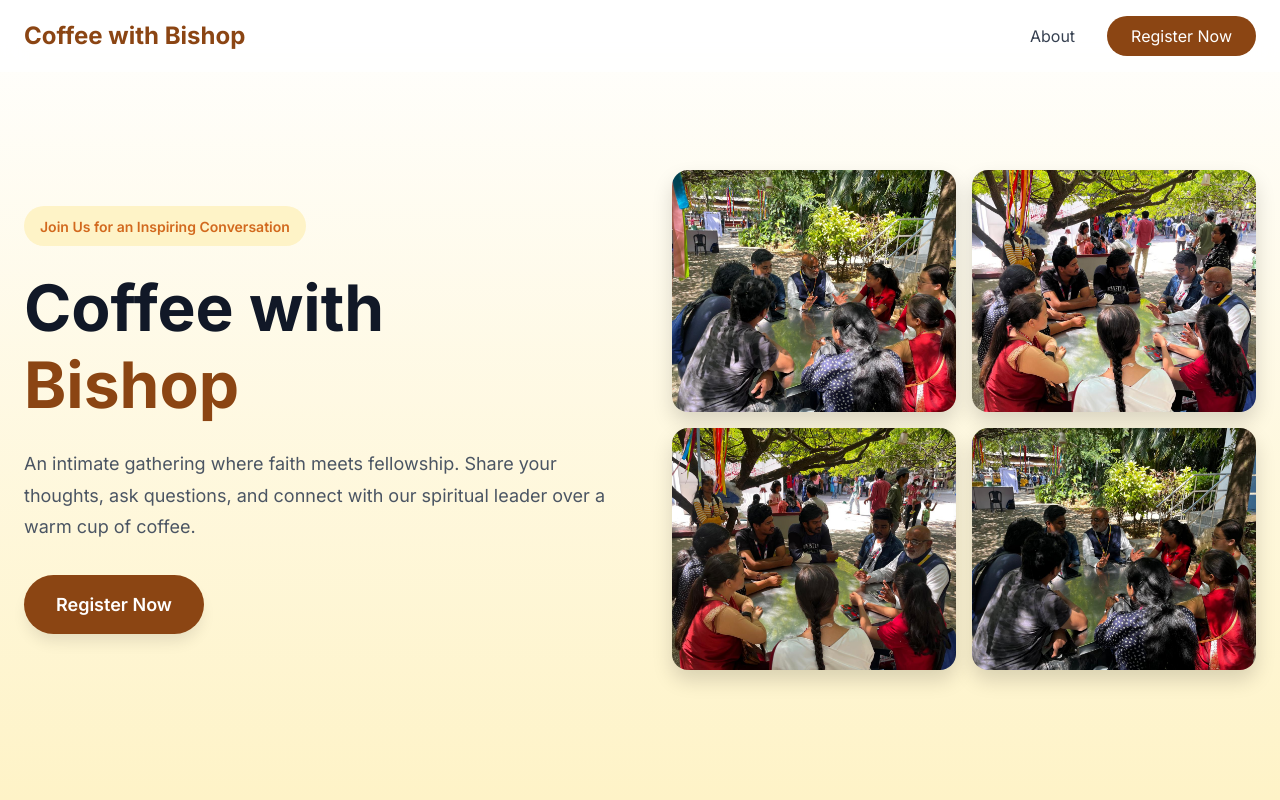
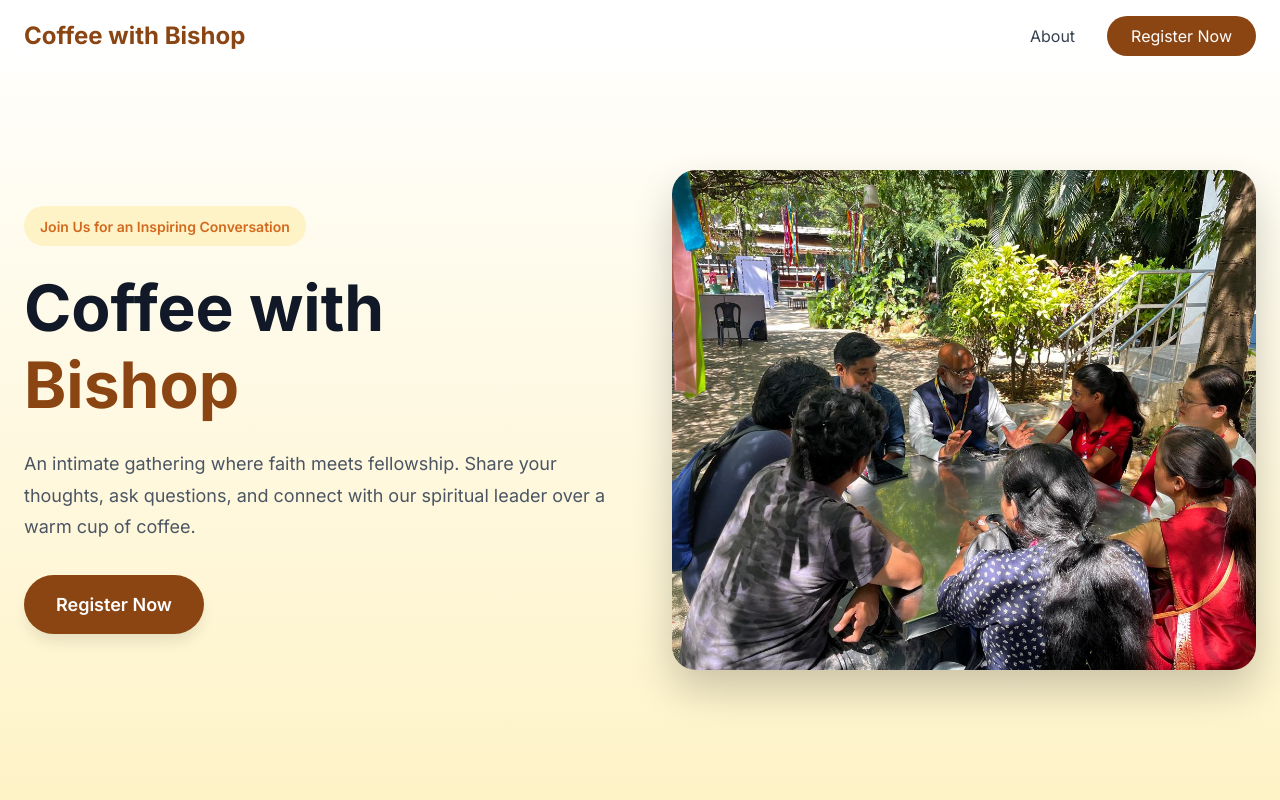
Before and after one commit to thomasjojacob04/coffee-with-bishop, a Vue app in the folder frontend/: page / in a window 1280 px wide. Shown: the top 800 px of the page. Built offline with nearby package versions, Linux system fonts and the light colour scheme.

Commit message:
updated photo

```diff
--- a/frontend/src/views/HomePage.vue
+++ b/frontend/src/views/HomePage.vue
@@ -8,28 +8,17 @@ const collageImages = ref([]);
 
 const loadImages = async () => {
   try {
-    // Try to load images from the public/images folder
-    const imageFiles = [
-      '/images/coffee1.jpeg',
-      '/images/coffee2.jpeg',
-      '/images/coffee3.jpeg',
-      '/images/coffee4.jpeg'
-    ];
-
-    // You can add more images if available
-    collageImages.value = imageFiles.map((path, index) => ({
-      id: index + 1,
-      url: path,
-      alt: `Coffee gathering ${index + 1}`
-    }));
+    // Try to load single image from the public/images folder
+    collageImages.value = [{
+      id: 1,
+      url: '/images/coffee1.jpeg',
+      alt: 'Coffee gathering with Bishop'
+    }];
   } catch (error) {
     console.error('Error loading images:', error);
-    // Fallback to placeholder images if local images fail
+    // Fallback to placeholder image if local image fails
     collageImages.value = [
-      { id: 1, url: 'https://images.unsplash.com/photo-1511920170033-f8396924c348?w=400', alt: 'Coffee gathering 1' },
-      { id: 2, url: 'https://images.unsplash.com/photo-1509042239860-f550ce710b93?w=400', alt: 'Coffee gathering 2' },
-      { id: 3, url: 'https://images.unsplash.com/photo-1514432324607-a09d9b4aefdd?w=400', alt: 'Coffee gathering 3' },
-      { id: 4, url: 'https://images.unsplash.com/photo-1495474472287-4d71bcdd2085?w=400', alt: 'Coffee gathering 4' }
+      { id: 1, url: 'https://images.unsplash.com/photo-1511920170033-f8396924c348?w=800', alt: 'Coffee gathering with Bishop' }
     ];
   }
 };
@@ -100,14 +89,13 @@ const scrollToSection = (sectionId) => {
         </div>
 
         <div class="hero-image-container">
-          <div class="collage-grid">
-            <div
-              v-for="(image, index) in collageImages"
-              :key="image.id"
-              :class="`collage-item collage-item-${index + 1}`"
+          <div class="single-image-wrapper">
+            <img
+              v-if="collageImages.length > 0"
+              :src="collageImages[0].url"
+              :alt="collageImages[0].alt"
+              class="hero-image"
             >
-              <img :src="image.url" :alt="image.alt" class="collage-img">
-            </div>
           </div>
         </div>
       </div>
@@ -372,7 +360,7 @@ const scrollToSection = (sectionId) => {
   transform: translateY(-0.25rem);
 }
 
-/* Collage */
+/* Hero Image */
 .hero-image-container {
   position: relative;
   width: 100%;
@@ -380,51 +368,25 @@ const scrollToSection = (sectionId) => {
   margin: 0 auto;
 }
 
-.collage-grid {
-  display: grid;
-  grid-template-columns: repeat(2, 1fr);
-  grid-template-rows: repeat(2, 1fr);
-  gap: 1rem;
+.single-image-wrapper {
+  position: relative;
+  width: 100%;
   height: 500px;
+  border-radius: 1.5rem;
+  overflow: hidden;
+  box-shadow: 0 20px 40px rgba(0, 0, 0, 0.2);
 }
 
-.collage-item {
-  overflow: hidden;
-  border-radius: 1rem;
-  box-shadow: 0 10px 20px rgba(0, 0, 0, 0.15);
-  transition: transform 0.3s ease;
-}
-
-.collage-item:hover {
-  transform: scale(1.05);
-  z-index: 10;
-}
-
-.collage-item-1 {
-  grid-row: 1 / 2;
-  grid-column: 1 / 2;
-}
-
-.collage-item-2 {
-  grid-row: 1 / 2;
-  grid-column: 2 / 3;
-}
-
-.collage-item-3 {
-  grid-row: 2 / 3;
-  grid-column: 1 / 2;
-}
-
-.collage-item-4 {
-  grid-row: 2 / 3;
-  grid-column: 2 / 3;
-}
-
-.collage-img {
+.hero-image {
   width: 100%;
   height: 100%;
   object-fit: cover;
   display: block;
+  transition: transform 0.3s ease;
+}
+
+.hero-image:hover {
+  transform: scale(1.05);
 }
 
 /* About Section */
@@ -440,7 +402,7 @@ const scrollToSection = (sectionId) => {
 
 .about-content-wrapper {
   background: linear-gradient(to bottom right, #fef3c7, #fed7aa);
-  padding: 3rem;
+  padding: 2rem;
   border-radius: 1.5rem;
   box-shadow: 0 10px 25px rgba(0, 0, 0, 0.1);
 }
@@ -457,9 +419,9 @@ const scrollToSection = (sectionId) => {
   margin-bottom: 1rem;
 }
 
-@media (min-width: 768px) {
+@media (max-width: 768px) {
   .section-title {
-    font-size: 2.5rem;
+    font-size: 1.8rem;
   }
 }
 
```
